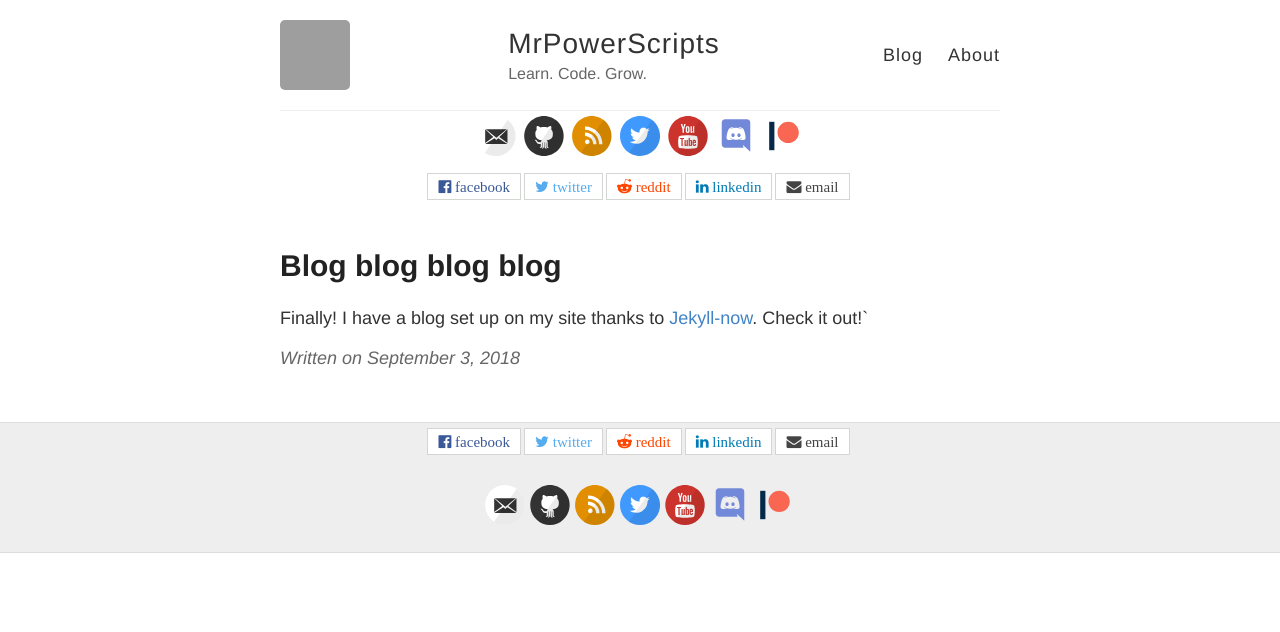
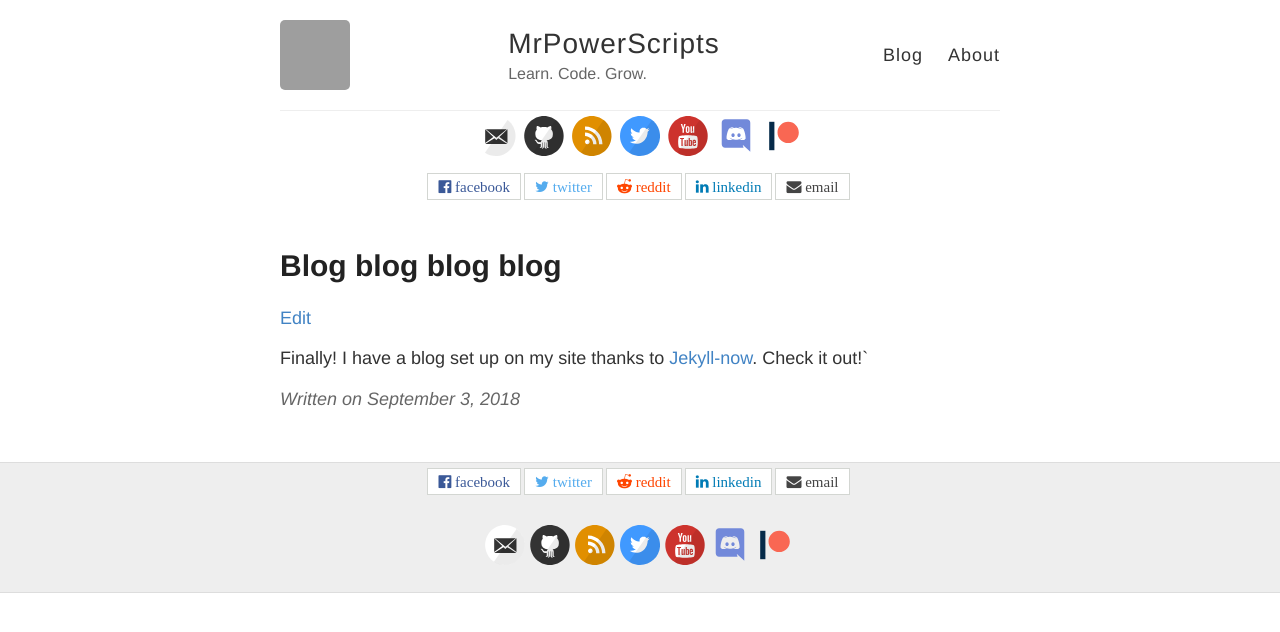
Before and after one commit to MrPowerScripts/MrPowerScripts.com, a Jekyll site: the page built from _posts/2018-09-03-Hello-World.md, in a window 1280 px wide. Shown: the top 632 px of the page. Built offline with Jekyll 4.4.1, drawn with Linux system fonts in a browser that asks for light colours; grey boxes are pictures that could not be loaded.

Commit message:
add an edit button

```diff
--- a/_layouts/post.html
+++ b/_layouts/post.html
@@ -4,6 +4,8 @@ layout: default
 
 <article class="post">
   <h1>{{ page.title }}</h1>
+
+  <a href="{{ site.github.repository_url }}/tree/master/{{ page.relative_path }}">Edit</a>
 
   <div class="entry">
     {{ content }}
```
